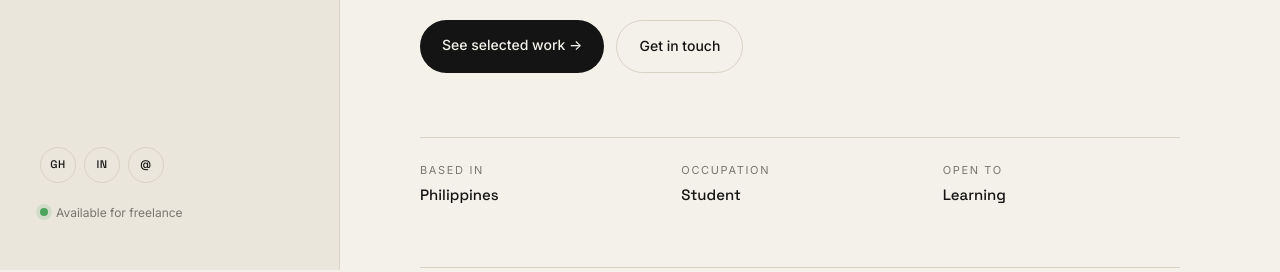
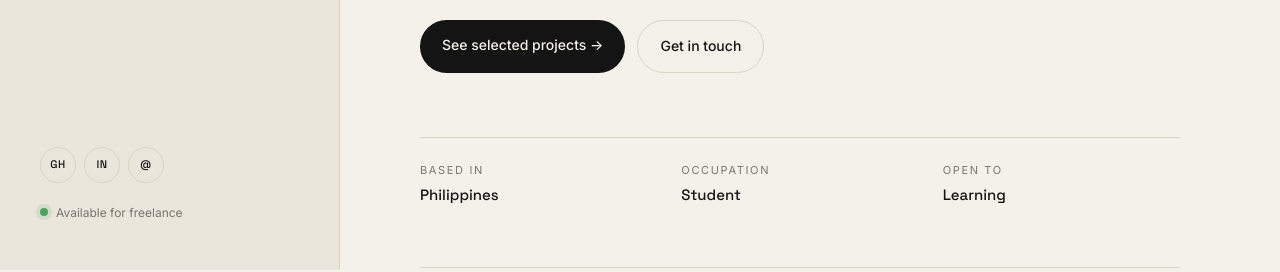
Before and after one commit to hamzatomawis333/My-portfolio, a plain HTML site: page index.html in a window 1280 px wide. Shown: the part 530-802 px from the top of the page. Drawn offline with Linux system fonts and the light colour scheme.

Commit message:
Change work to project

```diff
--- a/index.html
+++ b/index.html
@@ -55,7 +55,7 @@
           I'm a student currently learning and exploring the world of information technology.
         </p>
         <div class="hero-actions">
-          <a href="#work" class="btn btn-primary">See selected work →</a>
+          <a href="#work" class="btn btn-primary">See selected projects →</a>
           <a href="#contact" class="btn btn-ghost">Get in touch</a>
         </div>
 
```
